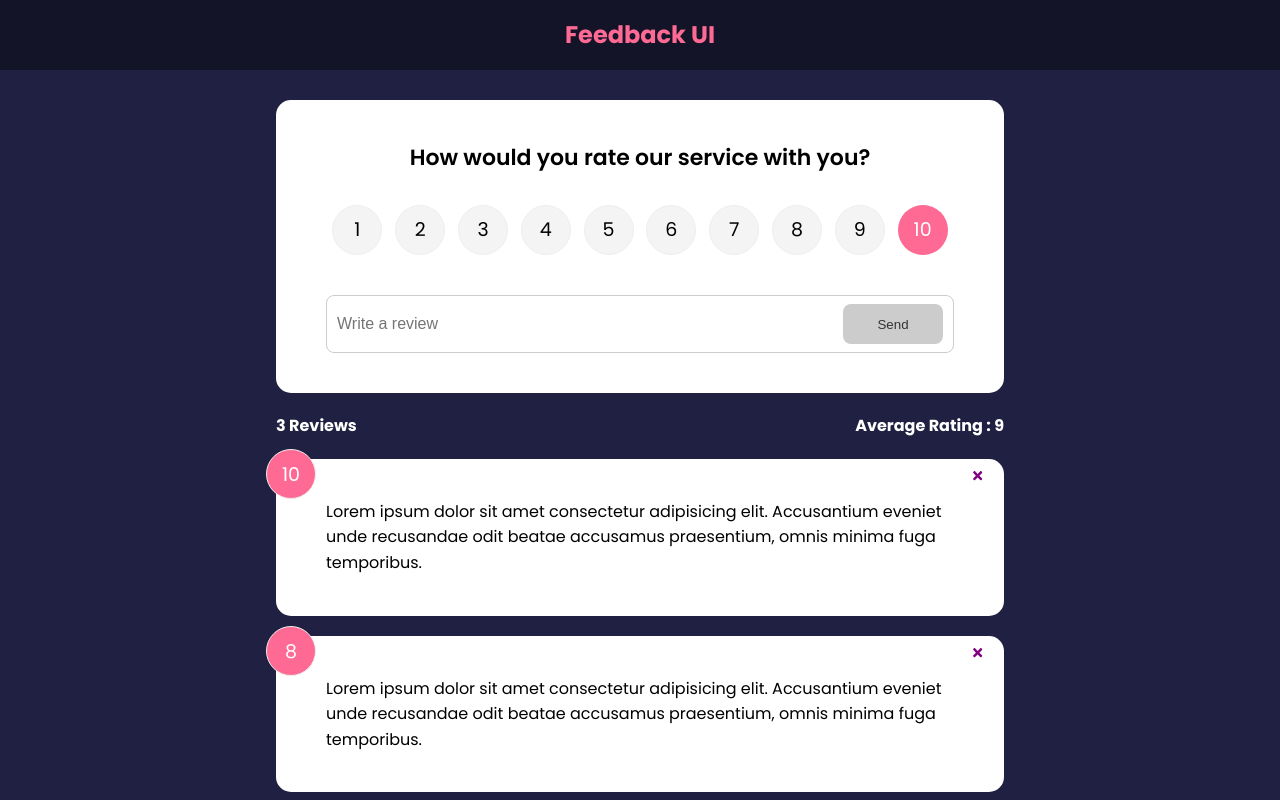
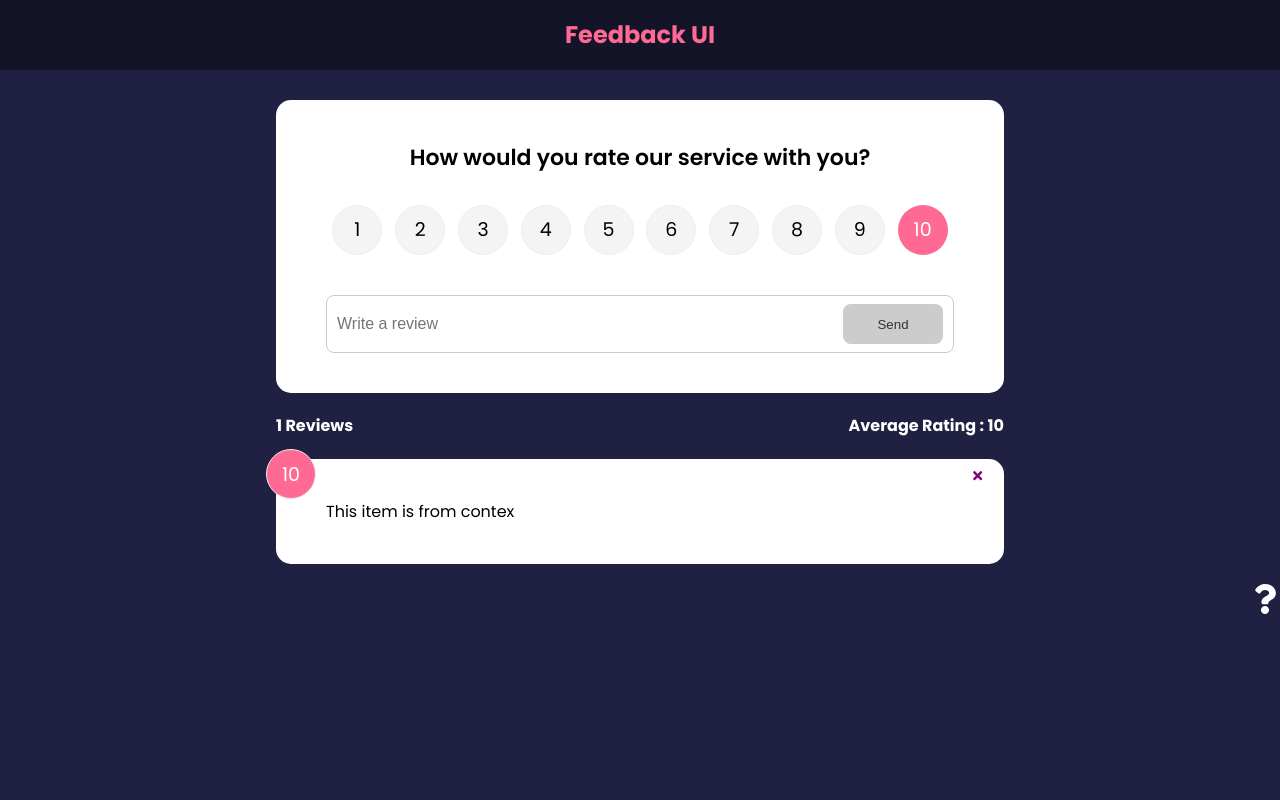
Before and after one commit to Saurabh5087/feedback_app_ui, a React (Create React App) app: page / in a window 1280 px wide. Shown: the top 800 px of the page. Built offline with nearby package versions, Linux system fonts and the light colour scheme.

Commit message:
Getting Global feedback State with the useContext hook in the FeedbackList and FeedbackStats component

```diff
--- a/src/App.js
+++ b/src/App.js
@@ -36,8 +36,8 @@
                         element={
                         <>
                             <FeedbackForm handleAdd={addFeedback} />
-                            <FeedbackStats feedback={feedback} />
-                            <FeedbackList feedback={feedback} handleDelete={deleteFeedback} />
+                            <FeedbackStats />
+                            <FeedbackList handleDelete={deleteFeedback} />
                         </>
                         }>
                     </Route>
--- a/src/components/FeedbackList.jsx
+++ b/src/components/FeedbackList.jsx
@@ -1,7 +1,10 @@
+import { useContext } from "react";
 import FeedbackItem from "./FeedbackItem"
-import PropTypes from 'prop-types'
+import FeedbackContext from "../Context/FeedbackContext";
 
-function FeedbackList({ feedback, handleDelete }) {
+
+function FeedbackList({ handleDelete }) {
+    const { feedback } = useContext(FeedbackContext)
 
     if (!feedback || feedback.length === 0) {
         return <p>No Feedback yet</p>
@@ -20,14 +23,5 @@
     )
 }
 
-FeedbackList.propTypes = {
-    feedback: PropTypes.arrayOf(
-        PropTypes.shape({
-            id: PropTypes.number.isRequired,
-            text: PropTypes.string.isRequired,
-            rating: PropTypes.number.isRequired
-        })
-    )
-}
 
 export default FeedbackList
--- a/src/components/FeedbackStats.jsx
+++ b/src/components/FeedbackStats.jsx
@@ -1,6 +1,9 @@
-import PropTypes from 'prop-types'
+import { useContext } from "react";
+import FeedbackContext from "../Context/FeedbackContext";
 
-function FeedbackStats({ feedback }) {
+function FeedbackStats() {
+    const { feedback } = useContext(FeedbackContext)
+
     // Calculate Ratings Average
     let average = feedback.reduce((acc, curr) => {
         return acc + curr.rating
@@ -16,8 +19,6 @@
     )
 }
 
-FeedbackStats.propTypes = {
-    feedback: PropTypes.array.isRequired
-}
+
 
 export default FeedbackStats
```
